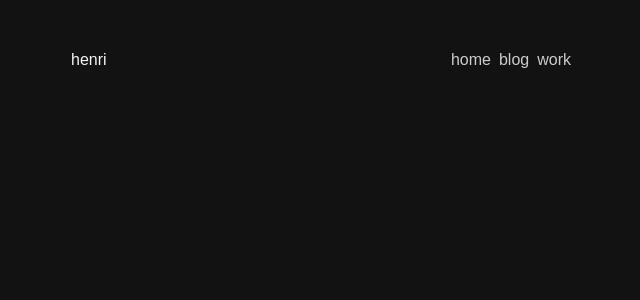
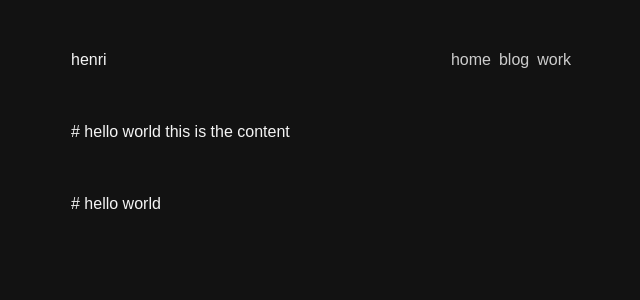
Before and after one commit to i-am-henri/henri, a Next.js app: page /blog in a window 1280 px wide. Shown: the top 300 px of the page, without its empty margins (319-959 px from the left). Built offline with nearby package versions, Linux system fonts and the light colour scheme; a web font is replaced by a local one.

Commit message:
added a few new sections and a own function for getting the content

```diff
--- a/package.json
+++ b/package.json
@@ -37,6 +37,7 @@
     "@typescript-eslint/parser": "^7.1.1",
     "eslint": "^8.57.0",
     "eslint-config-next": "^14.2.4",
+    "gray-matter": "^4.0.3",
     "postcss": "^8.4.39",
     "prettier": "^3.3.2",
     "prettier-plugin-tailwindcss": "^0.6.5",
--- a/src/app/blog/page.tsx
+++ b/src/app/blog/page.tsx
@@ -1,7 +1,70 @@
-export default function Blog() {
+import { z, ZodObject, ZodSchema, ZodString } from "zod"
+import fs from "node:fs/promises"
+import matter from "gray-matter"
+import { title } from "node:process"
+export const runtime = "nodejs"
+
+
+export default async function Blog() {
+    const posts = await fetchAllPosts({
+        folder: "./src/posts/",
+        schema: z.object({
+            title: z.string()
+        })
+    })
     return (
-        <div>
-
+        <div className="space-y-12 flex flex-col lg:w-[500px]">
+            {
+                posts.map((post) => (
+                    <div key={post.frontmatter.toString()}>
+                        {post.content}
+                    </div>
+                ))
+            }
         </div>
     )
 }
+export async function fetchAllPosts({
+    schema,
+    folder
+}:{
+    schema: ZodSchema<object>
+    folder: string
+}) {
+    "use server"
+    let arr: {
+      frontmatter: {},
+      content: string,
+      meta: {
+        file: string,
+        slug: string,
+        folder: string
+      }
+
+    }[] = []
+
+    const dir = await fs.readdir(folder)
+
+    for await (const file of dir) {
+        const content = await fs.readFile(`${folder}/${file}`)
+        const data = matter(content)
+
+        // parsing the frontmatter
+        const parse = await schema.safeParseAsync({...data.data})
+        if (!parse.success) throw new Error(`Wrong frontmatter in file ${file} of the folder "${folder}`)
+
+        arr.push({
+            frontmatter: {
+                ...data.data
+            },
+            meta: {
+                file: file,
+                slug: file.split(".")[0] as string,
+                folder
+            },
+            content: data.content
+        })
+    }
+
+    return arr
+}
--- a/src/app/page.tsx
+++ b/src/app/page.tsx
@@ -12,6 +12,7 @@ import React from "./icons/react";
 import Figma from "./icons/figma";
 import Qwik from "./icons/qwik";
 import Vercel from "./icons/vercel"
+import ProjectCard from "./project";
 
 const newsreader = Newsreader({
   subsets: ["latin"],
@@ -96,7 +97,8 @@ export default function Page() {
       {/* Project section */}
       <div className="space-y-2 flex flex-col">
         <div className="flex flex-col space-y-1">
-
+          <ProjectCard title="Selfmail" github="https://github.com/i-am-henri/selfmail" description="Selfmail is a open-source and selfhostable email service." link="https://selfmail.app" />
+          <ProjectCard title="canvasly" github="https://github.com/i-am-henri/canvasly" description="A power point alternative, with templates for quick workflows." link="https://canvasly.app" />
         </div>
         <p>These are projects I've made in the last 3 years. Most of them are open-source and avaiable on github.</p>
       </div>
--- /dev/null
+++ b/src/app/project.tsx
@@ -0,0 +1,36 @@
+import { ChevronRight } from "lucide-react"
+import Link from "next/link"
+import Github from "./icons/github"
+
+/**
+ * Card for a project
+ */
+export default function ProjectCard({
+    title,
+    description,
+    link,
+    github
+}: {
+    title: string,
+    description: string,
+    link: string,
+    github?: string
+}) {
+    return (
+        <div className="w-full flex justify-between hover:bg-popover hover:border-[#666666c0] border border-[transparent] duration-75 rounded-md p-2">
+            <div className="flex flex-col">
+                <p>{title}</p>
+                <p className="text-sm flex items-center">{description}{github && (
+                    <>
+                        {" "} - {" "} <Link className="ml-1" href={github}><Github /></Link>
+                    </>
+                )}</p>
+            </div>
+            <div className="flex items-center justify-center">
+                <Link href={link}>
+                    <ChevronRight />
+                </Link>
+            </div>
+        </div>
+    )
+}
--- a/src/posts/hey.md
+++ b/src/posts/hey.md
@@ -1,6 +1,5 @@
 ---
 title: "this is the first post"
-summary: "this is the best post"
 ---
 
 # hello world
--- a/src/posts/world.md
+++ b/src/posts/world.md
@@ -1,6 +1,5 @@
 ---
 title: "this is the post"
-summary: "with summary"
 ---
 
 # hello world
```
Also changed, not shown: src/app/icons/github.tsx (added, +4 -0 lines).
